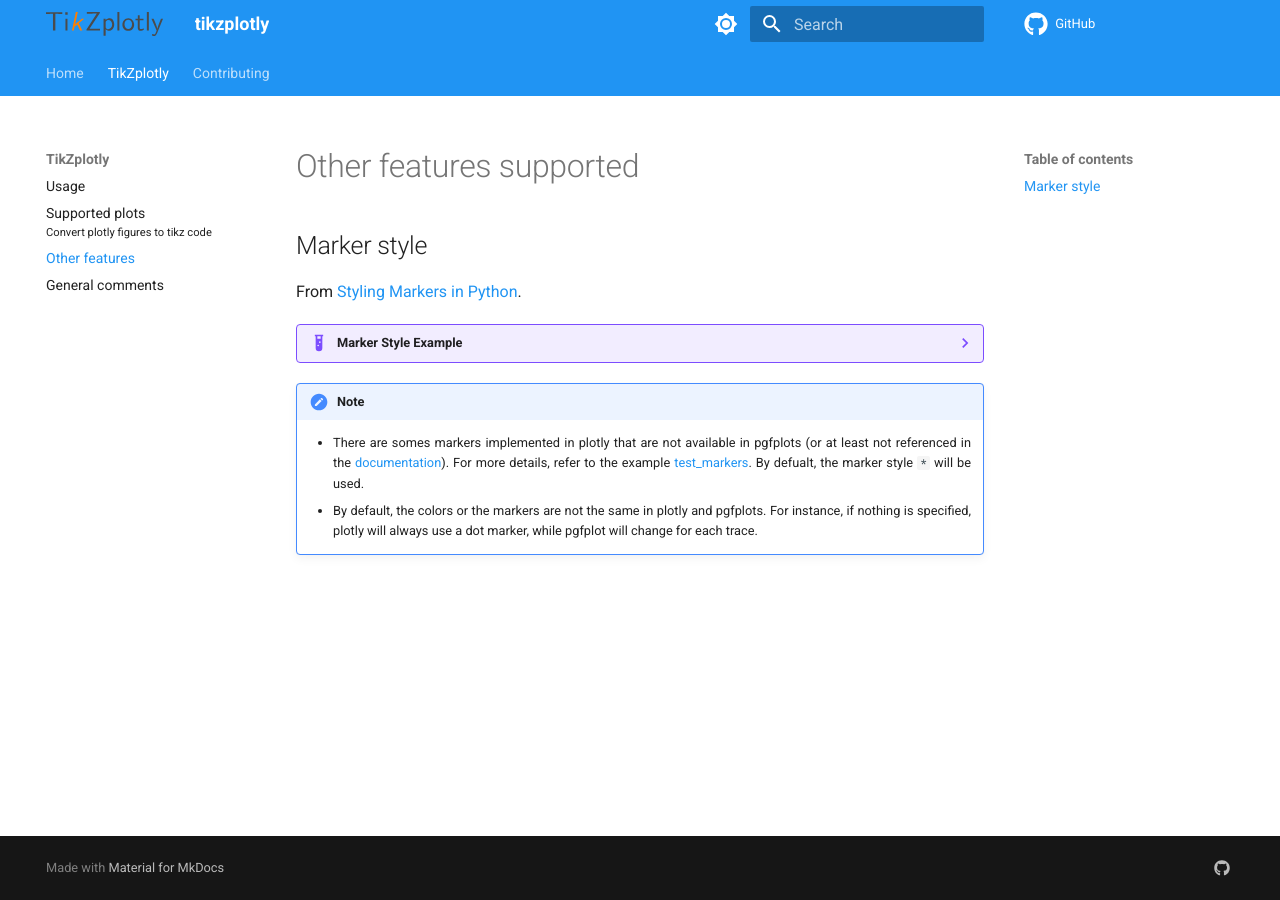
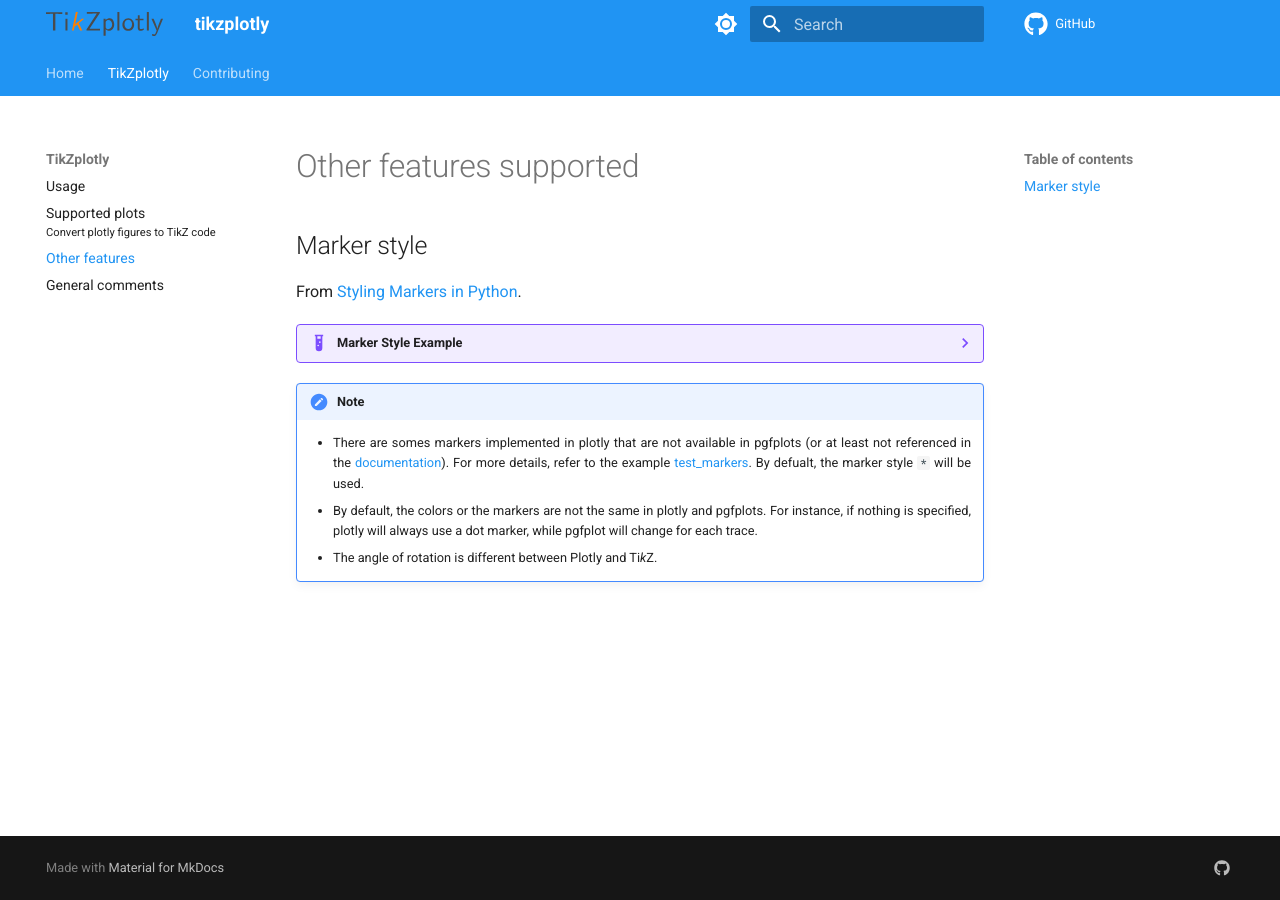
Before and after one commit to thomas-saigre/tikzplotly, an MkDocs documentation site: the page built from docs/plot/features.md, in a window 1280 px wide. Built offline with MkDocs 1.6.1 and Material for MkDocs 9.7.7, drawn with Linux system fonts in a browser that asks for light colours; comment, search, counter and statistics services are not loaded.

Commit message:
tiny fix in documentation

```diff
--- a/docs/plot/features.md
+++ b/docs/plot/features.md
@@ -28,3 +28,4 @@
 !!! Note
     - There are somes markers implemented in plotly that are not available in pgfplots (or at least not referenced in the [documentation](https://tikz.dev/pgfplots/reference-markers)). For more details, refer to the example [test_markers](https://github.com/thomas-saigre/tikzplotly/blob/main/tests/test_markers.py). By defualt, the marker style `*` will be used.
     - By default, the colors or the markers are not the same in plotly and pgfplots. For instance, if nothing is specified, plotly will always use a dot marker, while pgfplot will change for each trace.
+    - The angle of rotation is different between Plotly and Ti*k*Z.
--- a/mkdocs.yml
+++ b/mkdocs.yml
@@ -35,7 +35,10 @@
   - search
   - git-revision-date-localized:
       enable_creation_date: false
-
+  - minify:
+      minify_html: true
+      minify_js: true
+      minify_css: true
 extra_css:
   - css/extra.css
 
--- a/pyproject.toml
+++ b/pyproject.toml
@@ -5,7 +5,7 @@
 [project]
 name = "tikzplotly"
 version = "0.2.0"
-description = "Convert plotly figures to LaTeX / tikz figures"
+description = "Convert plotly figures to LaTeX / TikZ figures"
 readme = "README.md"
 authors = [{name = "Thomas Saigre", email = "tikzplotly@outlook.fr"}]
 license = { file = "LICENSE" }
--- a/requirements.txt
+++ b/requirements.txt
@@ -4,5 +4,5 @@
 kaleido
 tox
 pandas
-mkdocs-material
+mkdocs-material[recommended]
 mkdocs-git-revision-date-localized-plugin
```
Also changed, not shown: docs/plot/supported.md (+1 -1 lines).
